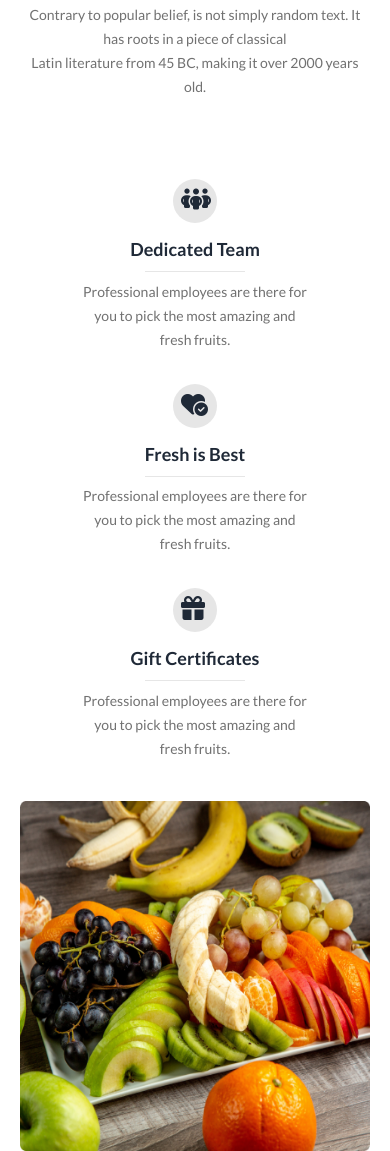
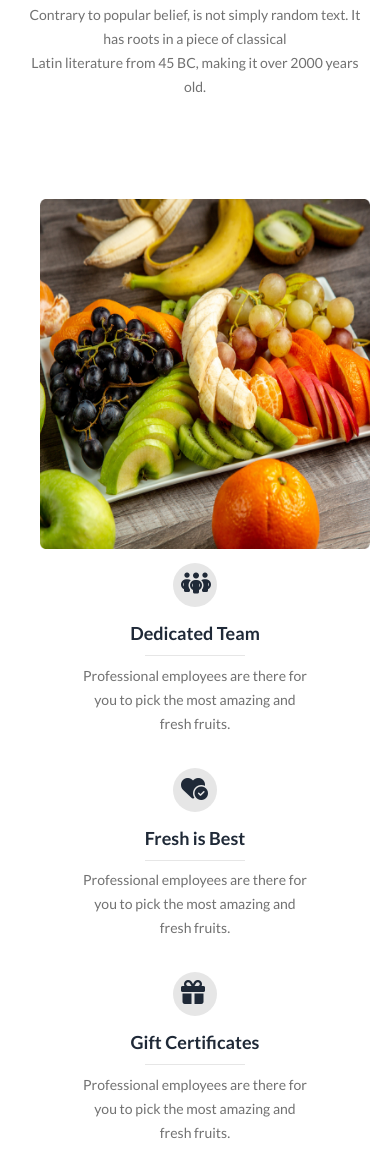
Before and after one commit to amitkumer051/fruit-brust-assignment-3, a plain HTML site: page index.html in a window 390 px wide. Shown: the part 3969-5120 px from the top of the page. Drawn offline with nearby package versions, Linux system fonts and the light colour scheme.

Commit message:
final commit

```diff
--- a/index.html
+++ b/index.html
@@ -483,7 +483,7 @@
       </div>
     </section>
     <section class="container mx-auto grid grid-cols-1  lg:grid-cols-3 mt-10 gap-10 p-5">
-      <div class="mx-auto space-y-8 lg:space-y-0">
+      <div class="mx-auto space-y-8 lg:space-y-0 mt-96 lg:mt-0 ">
         <!-- Dedicated Team -->
         <div class="flex flex-col lg:flex-row gap-3  lg:justify-start mb-3">
           <div class="bg-secondary w-[44px] h-[44px] p-2 mx-auto rounded-full relative">
@@ -524,7 +524,7 @@
         </div>
       </div>
       <!-- middle img -->
-      <div>
+      <div class="absolute p-5 lg:relative">
         <img class="h-[350px] w-[450px] mx-auto" src="images/whychoose1.png" alt="">
       </div>
       <!-- Integrated Supplier -->
```
